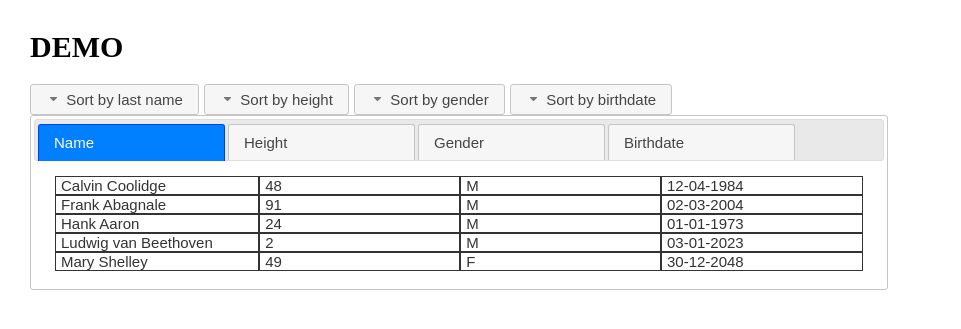
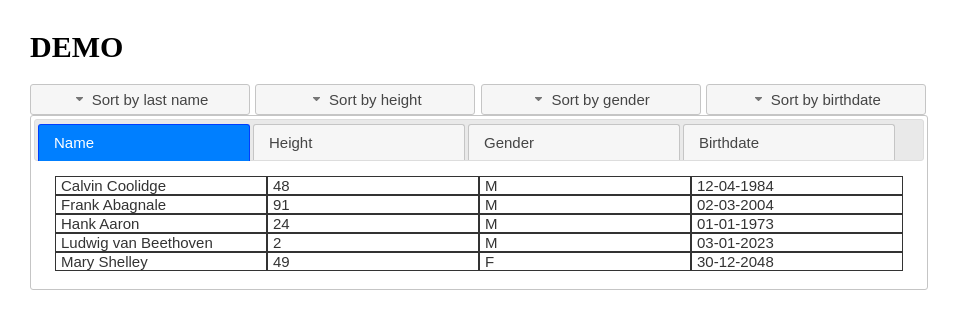
Before and after one commit to karthikdevphp/phpdemo, a PHP site: page / in a window 1280 px wide. Shown: the top 329 px of the page, without its empty margins (0-961 px from the left). Run offline with PHP 8.4, Linux system fonts and the light colour scheme; data that the repository does not hold is empty; some libraries are stand-ins or nearby versions.

Commit message:
commit after refractoring the  code

```diff
--- a/css/index.css
+++ b/css/index.css
@@ -45,18 +45,18 @@
     }
 
     .liTabs{
-        width:185px;
+        width:210px;
         pointer-events: none;
     }
 
-    #button{
-        padding-left: 10px;
-        padding-right: 10px;
-        width:140px;
+    button{
+
+        border-width:100px;
+        width:220px;
     }
 
     #tabs{
-        width:850px;
+        width:890px;
     }
 
     #progressbar{
```
